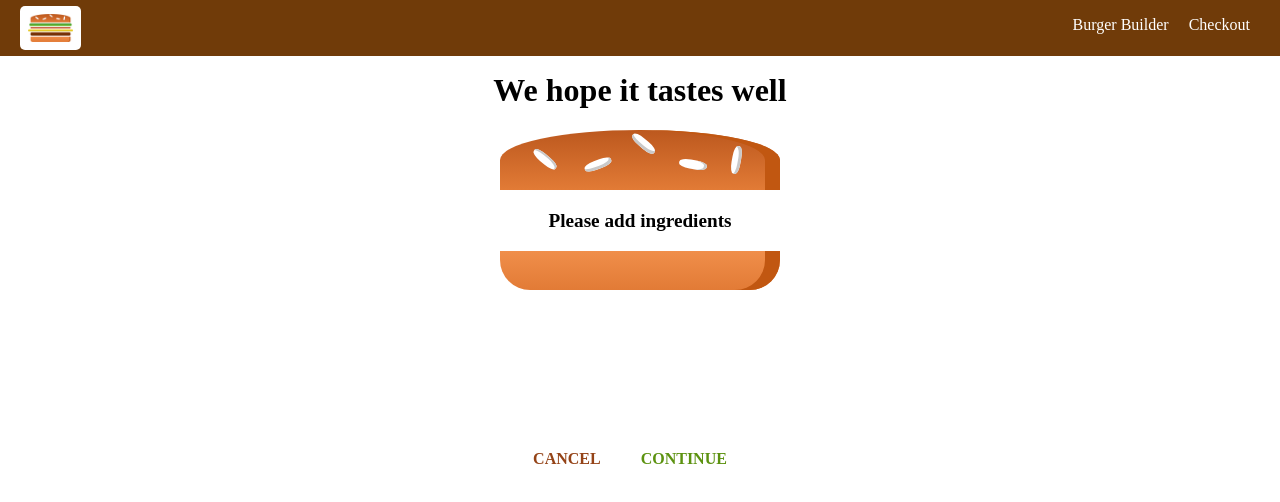
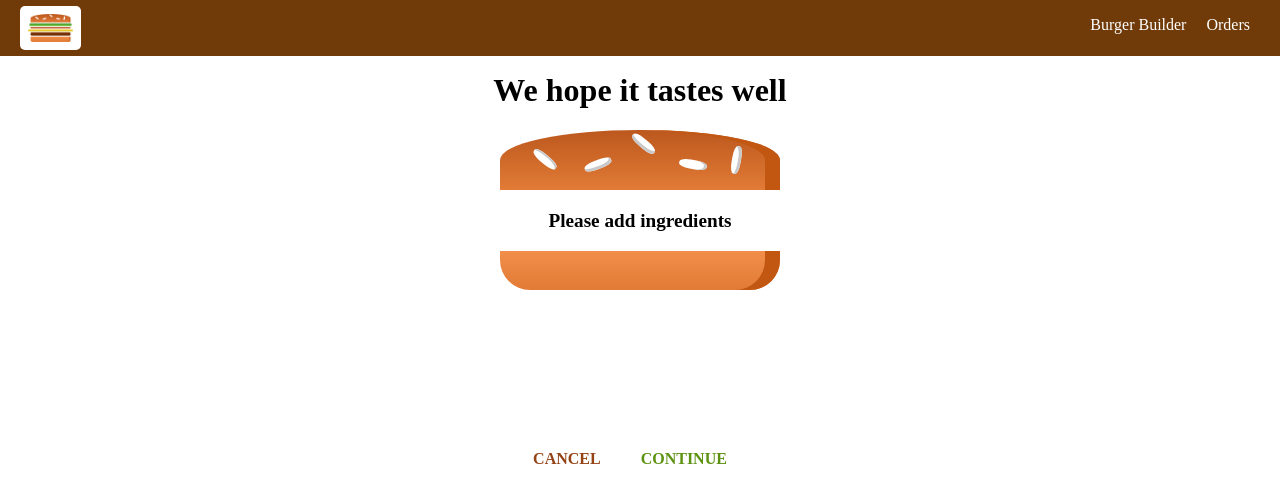
Before and after one commit to lundb1tr/burger-builder, a React (Create React App) app: page /checkout in a window 1280 px wide. Shown: the top 502 px of the page. Built offline with nearby package versions, Linux system fonts and the light colour scheme; a web font is replaced by a local one.

Commit message:
change from anchor tags to navlink

```diff
--- a/src/components/Navigation/NavigationItems/NavigationItem/NavigationItem.css
+++ b/src/components/Navigation/NavigationItems/NavigationItem/NavigationItem.css
@@ -42,4 +42,10 @@
     border-bottom: 4px solid #40a4c8;
     color: white;
   }
+
+  .active {
+    background-color: #8f5c2c;
+    border-bottom: 4px solid #40a4c8;
+    color: white;
+  }
 }
--- a/src/components/Navigation/NavigationItems/NavigationItem/NavigationItem.js
+++ b/src/components/Navigation/NavigationItems/NavigationItem/NavigationItem.js
@@ -1,12 +1,13 @@
 import React from 'react';
+import { NavLink } from 'react-router-dom';
 import './NavigationItem.css';
 
-const NavigationItem = ({ children, link, active }) => {
+const NavigationItem = ({ children, link }) => {
   return (
     <li className="NavigationItem">
-      <a href={link} className={active ? 'active' : null}>
+      <NavLink to={link} activeClassName="active" exact>
         {children}
-      </a>
+      </NavLink>
     </li>
   );
 };
--- a/src/components/Navigation/NavigationItems/NavigationItems.js
+++ b/src/components/Navigation/NavigationItems/NavigationItems.js
@@ -5,10 +5,8 @@ import './NavigationItems.css';
 const NavigationItems = () => {
   return (
     <ul className="NavigationItems">
-      <NavigationItem link={'/'} active>
-        Burger Builder
-      </NavigationItem>
-      <NavigationItem link={'/checkout'}>Checkout</NavigationItem>
+      <NavigationItem link={'/'}>Burger Builder</NavigationItem>
+      <NavigationItem link={'/orders'}>Orders</NavigationItem>
     </ul>
   );
 };
--- a/src/containers/Checkout/ContactData/ContactData.js
+++ b/src/containers/Checkout/ContactData/ContactData.js
@@ -49,7 +49,7 @@ class ContactData extends Component {
 
   render() {
     /* If we're currently posting show the spinner icon, otherwise show the form */
-    let form = this.state.loading ? (
+    const form = this.state.loading ? (
       <Spinner />
     ) : (
       <form className="Form">
```
